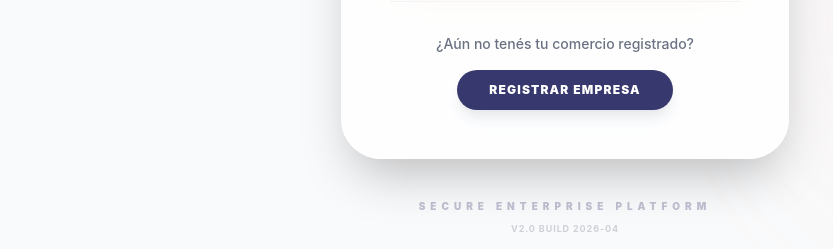
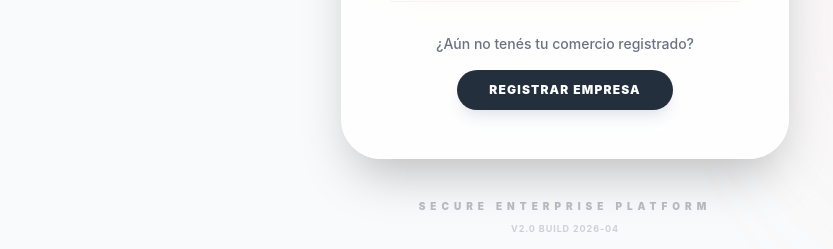
Before and after one commit to GLMahon99/admin-pizzeria, a React (Vite) app: page /login in a window 1280 px wide. Shown: the part 604-853 px from the top of the page, without its empty margins (75-908 px from the left). Built offline with nearby package versions, Linux system fonts and the light colour scheme.

Commit message:
oscurecer sidebar y ajustar estados de hover para mejor contraste

```diff
--- a/src/components/Sidebar.jsx
+++ b/src/components/Sidebar.jsx
@@ -28,7 +28,7 @@ const Sidebar = () => {
     ];
 
     return (
-        <aside className="fixed top-0 left-0 h-screen w-64 bg-slate-800 text-slate-300 flex flex-col shadow-2xl z-50">
+        <aside className="fixed top-0 left-0 h-screen w-64 bg-slate-900 text-slate-300 flex flex-col shadow-2xl z-50">
 
             {/* Logo Area */}
             <div className="p-8 flex items-center gap-3">
@@ -54,7 +54,7 @@ const Sidebar = () => {
               flex items-center gap-3 px-4 py-3 rounded-xl font-bold transition-all duration-200
               ${isActive
                                 ? 'bg-orange-600 text-white shadow-lg shadow-orange-600/20'
-                                : 'hover:bg-slate-900 hover:text-white'}
+                                : 'hover:bg-slate-800 hover:text-white'}
             `}
                     >
                         {item.icon}
@@ -72,7 +72,7 @@ const Sidebar = () => {
                         flex items-center gap-3 px-4 py-3 rounded-xl font-bold transition-all duration-200
                         ${isActive
                             ? 'bg-orange-600 text-white shadow-lg shadow-orange-600/20'
-                            : 'text-slate-400 hover:bg-slate-900 hover:text-white'}
+                            : 'text-slate-400 hover:bg-slate-800 hover:text-white'}
                     `}
                 >
                     <SettingsIcon size={20} />
@@ -80,7 +80,7 @@ const Sidebar = () => {
                 </NavLink>
 
                 <div className="flex items-center gap-3 px-4 py-2 pt-2">
-                    <div className="w-10 h-10 bg-slate-900/50 rounded-full flex items-center justify-center text-orange-500 border border-slate-700">
+                    <div className="w-10 h-10 bg-slate-800/50 rounded-full flex items-center justify-center text-orange-500 border border-slate-700">
                         <User size={20} />
                     </div>
                     <div className="overflow-hidden">
--- a/src/index.css
+++ b/src/index.css
@@ -8,28 +8,26 @@
   --color-orange-200: #fed7aa;
   --color-orange-300: #fdba74;
   --color-orange-400: #fb923c;
-  --color-orange-500: #f9804d; /* Base */
+  --color-orange-500: #f9804d;
   --color-orange-600: #f9804d; /* Base principal */
   --color-orange-700: #ea580c;
   --color-orange-800: #9a3412;
   --color-orange-900: #7c2d12;
   --color-orange-950: #431407;
 
-  /* Violeta (reemplazando slate/gray oscuro) */
-  --color-slate-950: #1a1b3a;
-  --color-slate-900: #37386d; /* Base Violeta */
-  --color-gray-900: #37386d;
+  /* Colores Nexus para el Sidebar y UI Oscura */
+  --color-slate-950: #1a222e; /* Gris azulado MUY oscuro */
+  --color-slate-900: #242f3d; /* Sidebar (Darker Gray Blue) */
+  --color-slate-800: #384a62; /* Hover (Original Gray Blue) */
+  --color-slate-700: #4b5e78;
 
-  /* Gris Azulado (reemplazando slate/gray intermedio) */
-  --color-slate-800: #384a62; /* Base Gris Azulado */
+  --color-gray-900: #242f3d;
   --color-gray-800: #384a62;
-  --color-slate-700: #4b5e78;
-  --color-gray-700: #4b5e78;
 }
 
 :root {
   --color-primary: #f9804d;
-  --color-secondary: #37386d;
+  --color-secondary: #242f3d;
   --color-tertiary: #384a62;
 }
 
@@ -54,5 +52,5 @@ body {
 }
 
 ::-webkit-scrollbar-thumb:hover {
-  background: #37386d;
+  background: #242f3d;
 }
```
